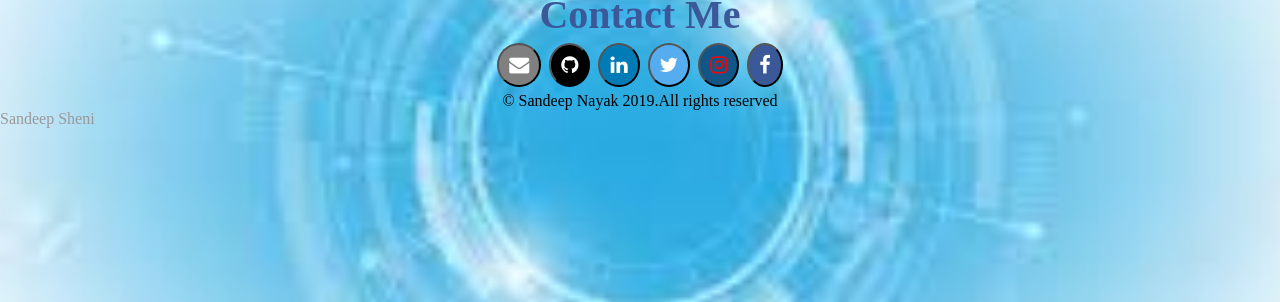
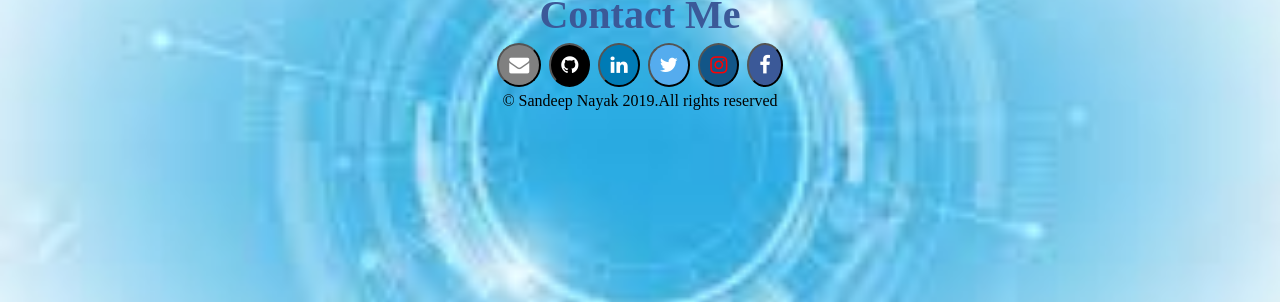
Before and after one commit to sandeepnayaks/sandeepnayaks.github.io, a Jekyll site: the page built from index.html, in a window 1280 px wide. Shown: the part 306-608 px from the top of the page. Built offline with Jekyll 4.4.1, drawn with Linux system fonts in a browser that asks for light colours; comment, search, counter and statistics services are not loaded.

Commit message:
Update default.html

```diff
--- a/_layouts/default.html
+++ b/_layouts/default.html
@@ -47,7 +47,7 @@
 <a href="https://www.facebook.com/sandeep.nayak.5439087" target="_blank">
     <button class="fa fa-facebook" ></button>
 	  </a><div>&copy Sandeep Nayak 2019.All rights reserved</div></center>
-	  <script type="text/javascript" src="https://platform.linkedin.com/badges/js/profile.js" async defer></script><div class="LI-profile-badge"  data-version="v1" data-size="medium" data-locale="en_US" data-type="horizontal" data-theme="dark" data-vanity="sandeep-sheni"><a class="LI-simple-link" href='https://in.linkedin.com/in/sandeep-sheni?trk=profile-badge'>Sandeep Sheni</a></div>
+
   </footer>
 	</div>
   </body>
```
